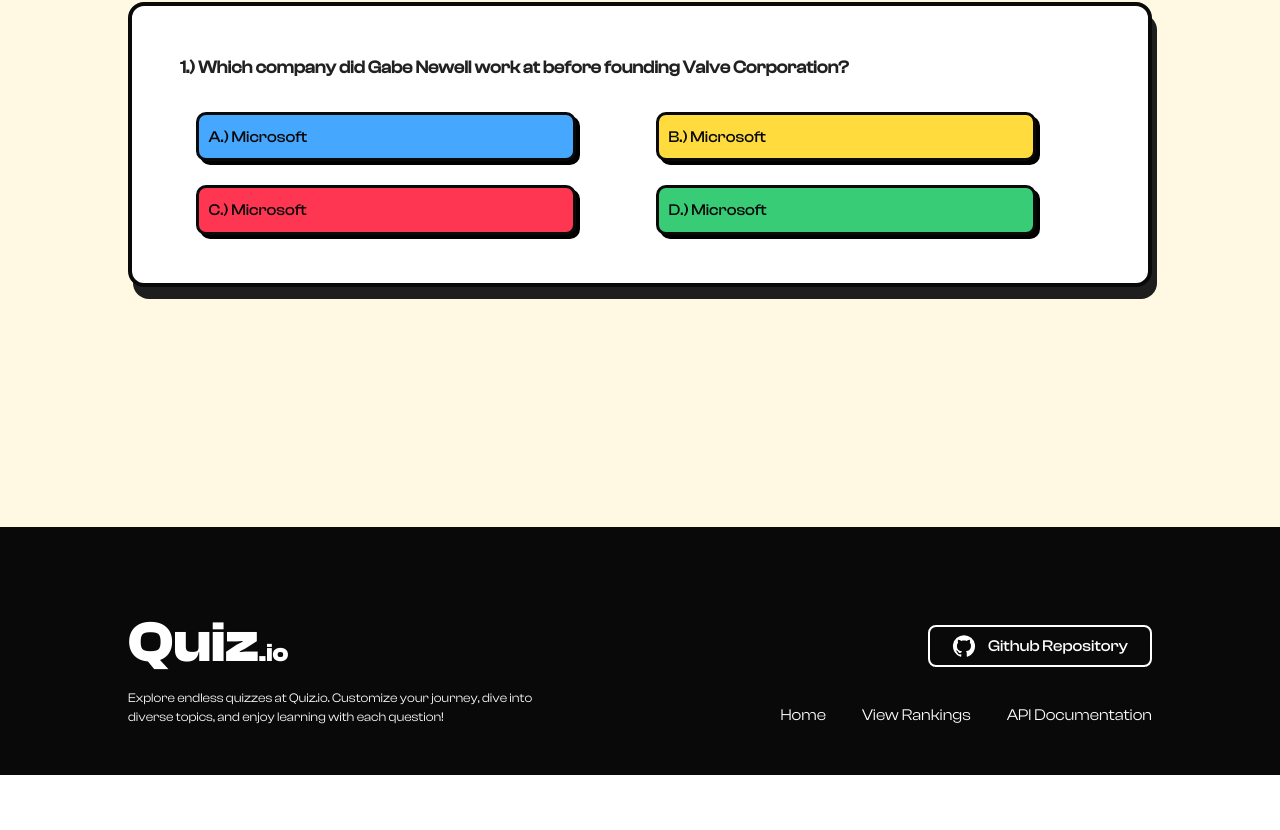
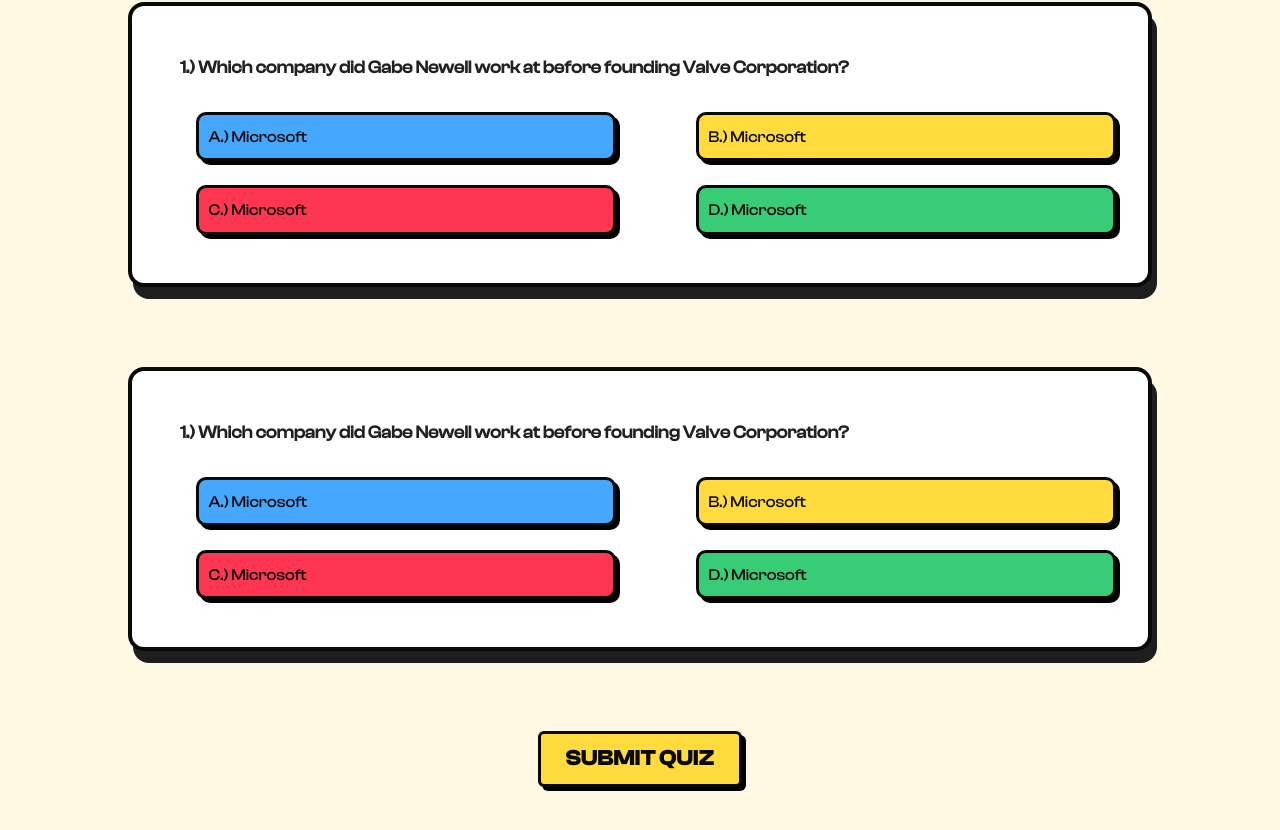
Before and after one commit to Janjanny/Quiz-io, a React (Vite) app: page /quiz in a window 1280 px wide. Shown: the part 428-1258 px from the top of the page. Before the commit the page ends 1203 px from the top, so only its background shows below. Built offline with nearby package versions, Linux system fonts and the light colour scheme.

Commit message:
Refactor padding and column spacing in QuizBox and add Submit Quiz button

```diff
--- a/src/Components/QuizBox.jsx
+++ b/src/Components/QuizBox.jsx
@@ -22,7 +22,7 @@
       width={"100%"}
       sx={{
         backgroundColor: "primary.main",
-        padding: "3rem",
+        padding: { xs: "2rem 1.5rem", sm: "2rem", md: "2.5rem", lg: "3rem" },
         border: "4px solid",
         borderColor: "primary.dark",
         borderRadius: "16px",
@@ -39,13 +39,13 @@
         Corporation?`}
       </Typography>
       {/* grid choices */}
-      <Box width={"100%"} ml={"1rem"}>
+      <Box width={"100%"} ml={{ xs: "0", md: "1rem" }}>
         <Grid
           container
           width={"100%"}
           rowSpacing={3}
           mt={".5rem"}
-          columnSpacing={10}
+          columnSpacing={{ xs: 0, md: 10 }}
         >
           <Grid item xs={12} sm={12} md={6} lg={6}>
             <Typography
--- a/src/Pages/Home.jsx
+++ b/src/Pages/Home.jsx
@@ -174,6 +174,7 @@
       </Box>
 
       {/* quiz-form container */}
+      <Box overflow={"hidden"}>
         <Box
           id="quiz-form"
           width={{ xs: "90%", md: "80%" }}
@@ -187,8 +188,8 @@
             sx={{ fontSize: "clamp(1rem, 4vw, 1.5rem)" }}
             fontWeight={"600"}
           >
-          Ready, Set, Quiz! Complete the Form to Tailor Your Quiz Experience and
-          Begin Your Knowledge Adventure.
+            Ready, Set, Quiz! Complete the Form to Tailor Your Quiz Experience
+            and Begin Your Knowledge Adventure.
           </Typography>
 
           {/* elements */}
@@ -392,6 +393,7 @@
             </Box>
           </Box>
         </Box>
+      </Box>
     </>
   );
 };
--- a/src/Pages/Quiz.jsx
+++ b/src/Pages/Quiz.jsx
@@ -1,5 +1,6 @@
-import { Box, Typography } from "@mui/material";
+import { Box, Button, Typography } from "@mui/material";
 import QuizBox from "../Components/QuizBox";
+import { yellowButtonStyles } from "../utils/styles";
 
 const Quiz = () => {
   return (
@@ -41,8 +42,34 @@
         </Box>
 
         {/* quiz tests container */}
-        <Box mt={"5rem"} width={"100%"}>
+        <Box
+          mt={"5rem"}
+          width={"100%"}
+          display={"flex"}
+          flexDirection={"column"}
+          gap={"5rem"}
+        >
           <QuizBox />
+          <QuizBox />
+
+          <Box
+            width={"100%"}
+            sx={{ display: "flex", justifyContent: "flex-end" }}
+          >
+            <Button
+              sx={{
+                cursor: "pointer",
+                color: "primary.dark",
+                margin: "0 auto",
+                ...yellowButtonStyles,
+                fontFamily: "ClashDisplay-Bold",
+                fontSize: "clamp(1.1rem, 4vw, 1.4rem)",
+                width: { xs: "100%", md: "fit-content" },
+              }}
+            >
+              Submit Quiz
+            </Button>
+          </Box>
         </Box>
       </Box>
     </Box>
```
Lines whose indentation alone changed are shown as unchanged.
